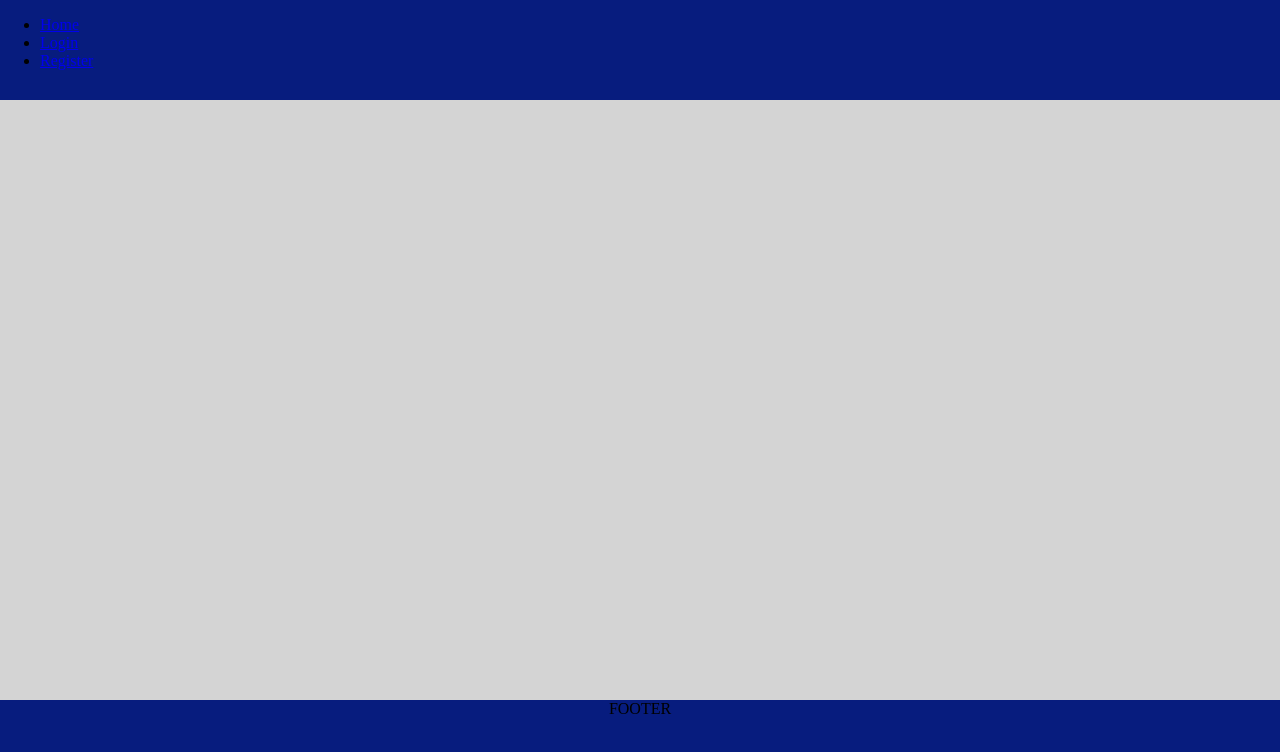
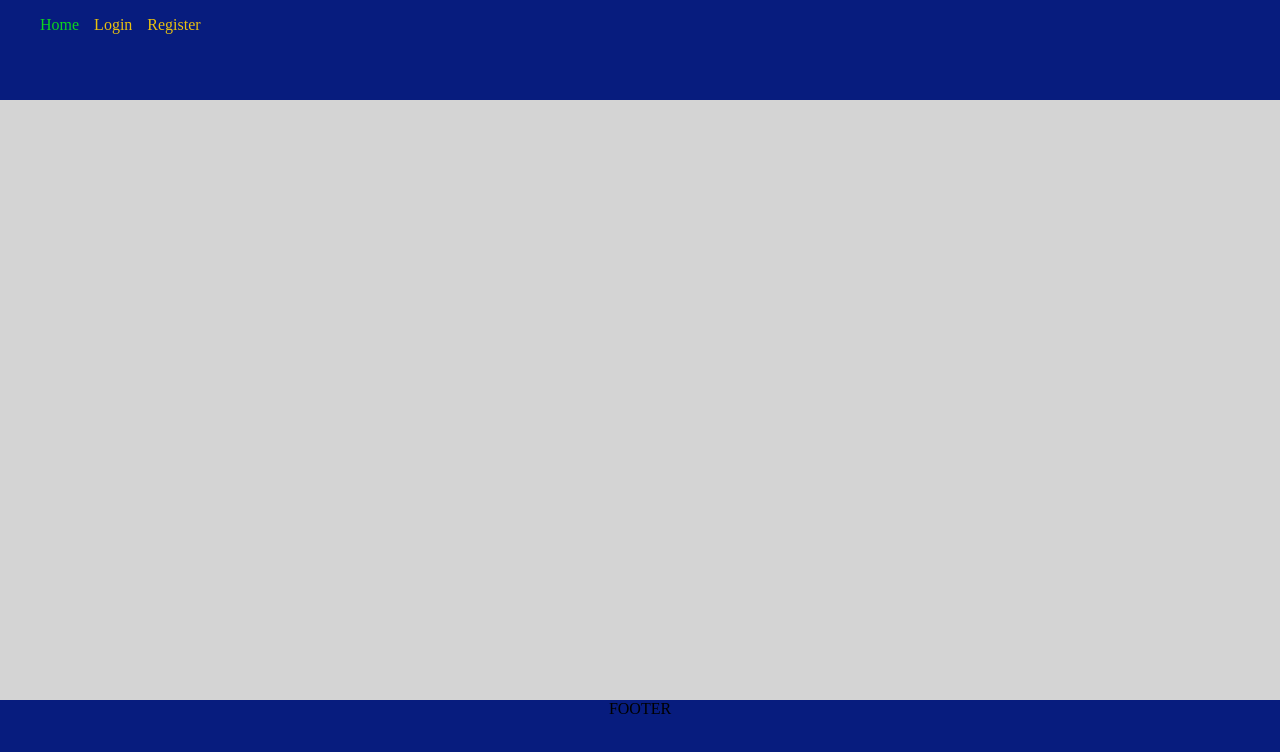
Before and after one commit to VladZyma/cars_v3_react-query, a React (Create React App) app: page /home in a window 1280 px wide. Shown: the top 752 px of the page. Built offline with nearby package versions, Linux system fonts and the light colour scheme.

Commit message:
add styles

```diff
--- a/src/ui/nav/Nav.jsx
+++ b/src/ui/nav/Nav.jsx
@@ -5,7 +5,7 @@ import styles from './Nav.module.css';
 function Nav() {
   return (
     <nav>
-      <ul>
+      <ul className={styles.list}>
         <li>
           <NavLink to='/home'>Home</NavLink>
         </li>
--- a/src/ui/nav/Nav.module.css
+++ b/src/ui/nav/Nav.module.css
@@ -0,0 +1,18 @@
+.list {
+  list-style-type: none;
+  display: flex;
+  gap: 15px;
+}
+
+.list a {
+  text-decoration: none;
+  color: #e9c110;
+}
+
+.list a:hover {
+  color: #0dd61d;
+}
+
+.list a[class='active'] {
+  color: #0dd61d;
+}
```
